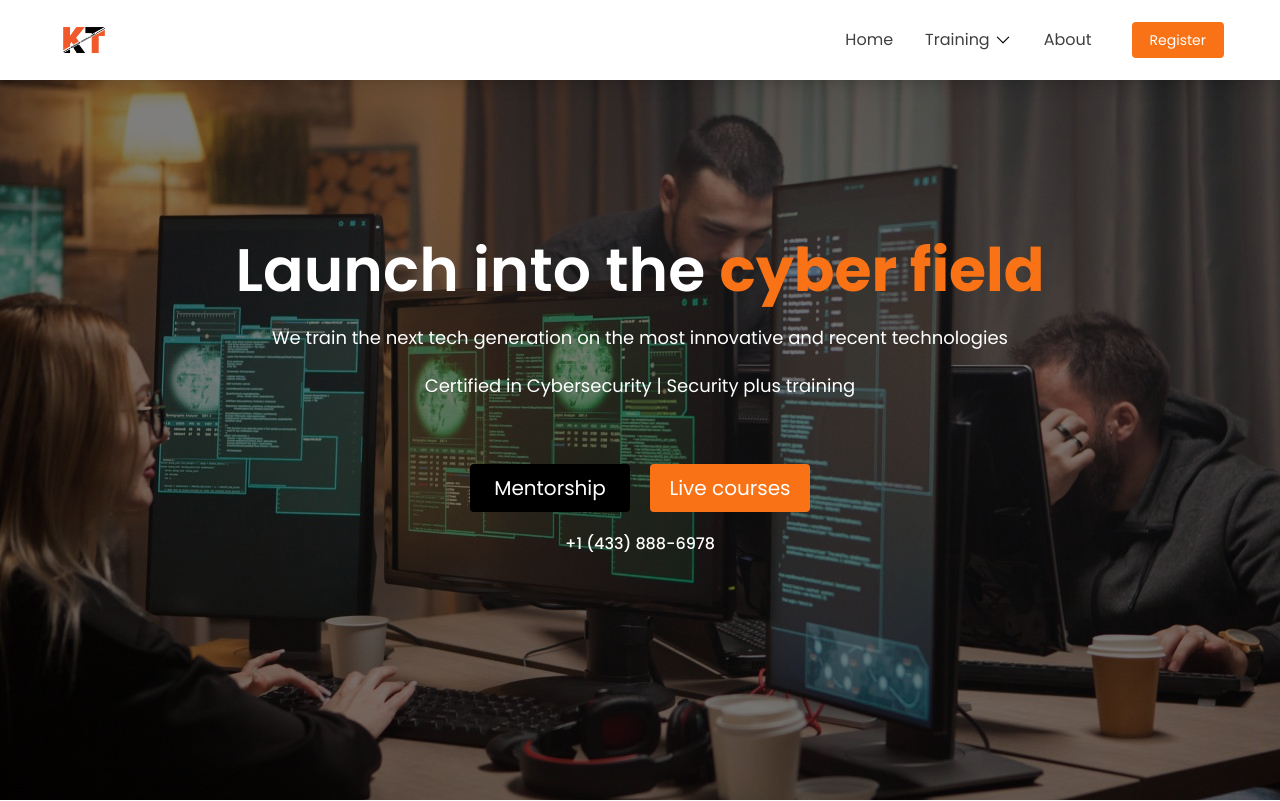
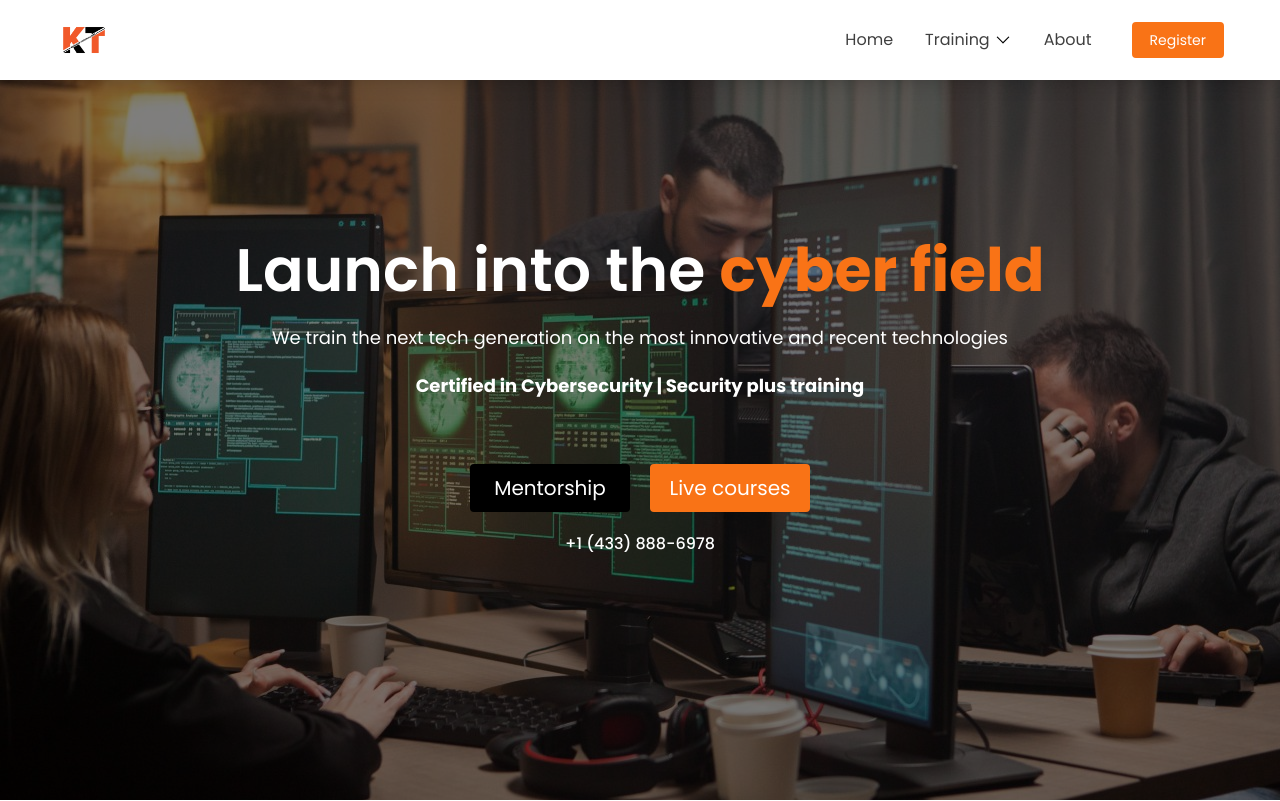
Before and after one commit to pauldevcodes/e-learning-platform-new, a React (Vite) app: page / in a window 1280 px wide. Shown: the top 801 px of the page. Built offline with nearby package versions, Linux system fonts and the light colour scheme.

Commit message:
banner little change

```diff
--- a/src/page features/home/Banner.jsx
+++ b/src/page features/home/Banner.jsx
@@ -25,7 +25,7 @@ const Banner = () => {
                         <p className={`${styles.paragraphFont} text-center text-white mb-5 md:text-lg`}>
                             We train the next tech generation on the most innovative and recent technologies
                         </p>
-                        <p className={`${styles.paragraphFont} text-center text-white mb-16 md:text-lg`}>
+                        <p className={`${styles.paragraphFont} text-center text-white mb-16 font-bold md:text-lg`}>
                             Certified in Cybersecurity | Security plus training
                         </p>
                         <div className=" flex flex-col items-center gap-y-5 w-full mb-5 md:flex-row md:justify-center md:gap-x-5">
```
